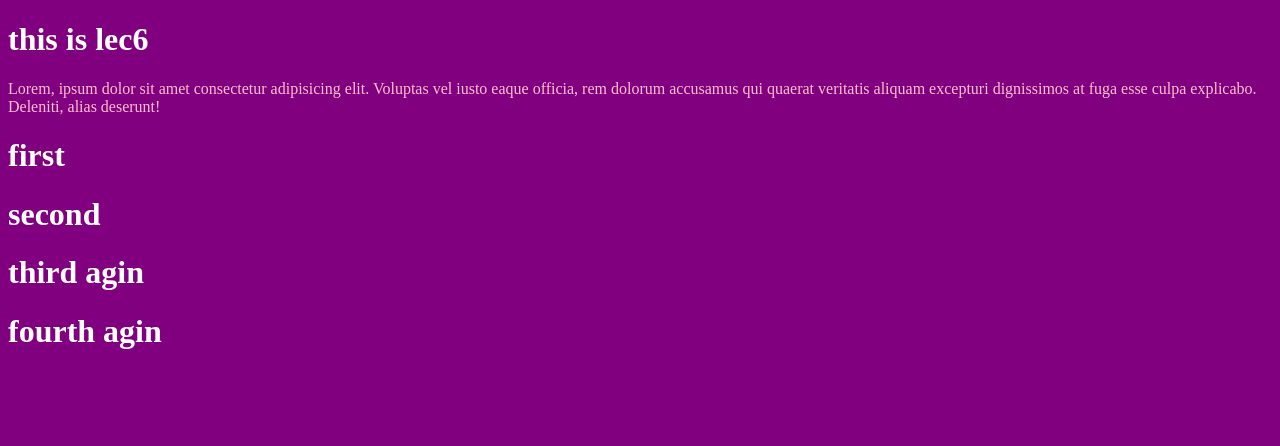
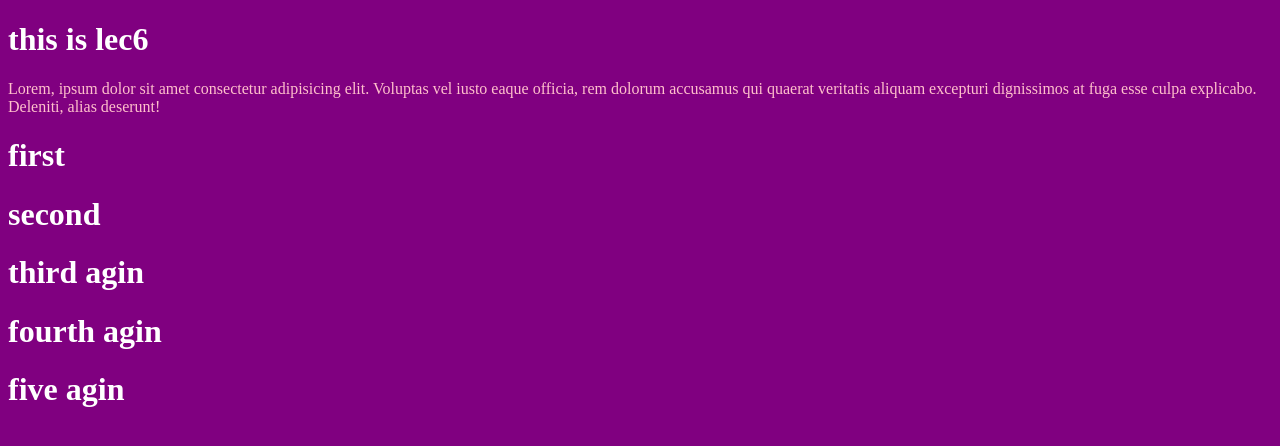
Before and after one commit to Ust-test/le7g1, a plain HTML site: page index.html in a window 1280 px wide. Drawn offline with Linux system fonts and the light colour scheme.

Commit message:
adding five agin

```diff
--- a/index.html
+++ b/index.html
@@ -13,5 +13,6 @@
     <h1>second</h1>
     <h1>third agin</h1>
     <h1>fourth agin</h1>
+    <h1>five agin </h1>
 </body>
 </html>
```
